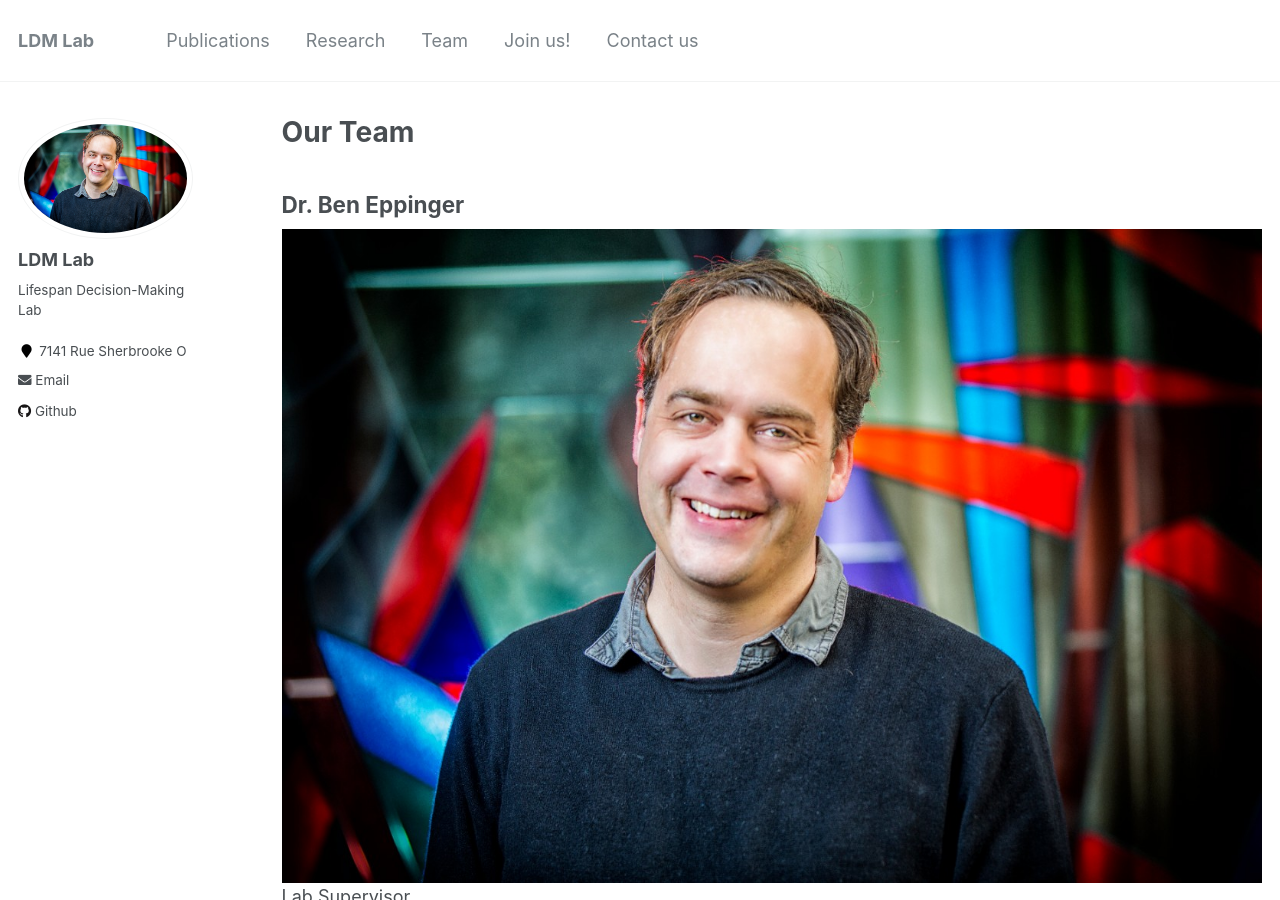
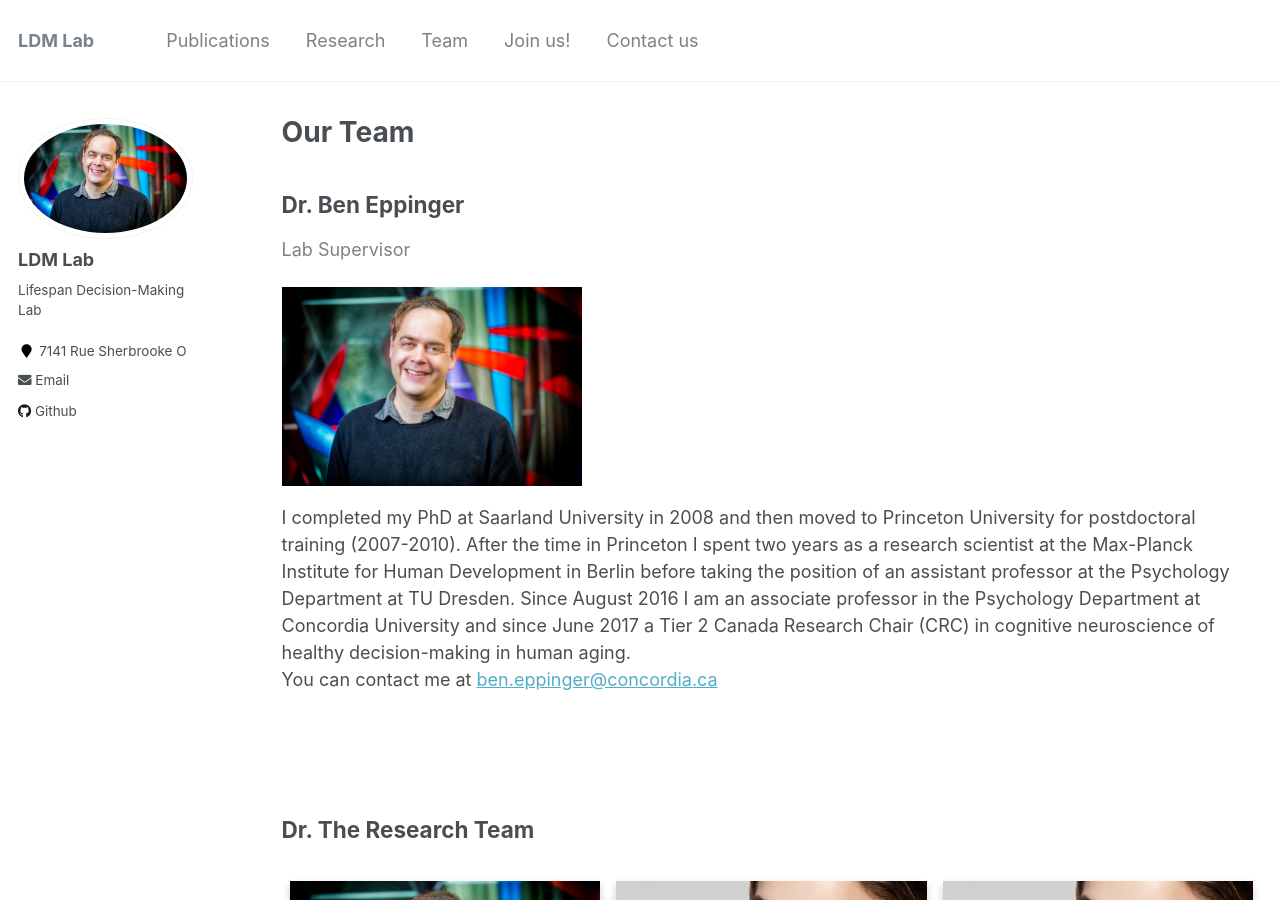
Before and after one commit to seandamiandevine/LDMLab.github.io, a Jekyll site: the page built from _pages/team.html, in a window 1280 px wide and 900 px high. Built offline with Jekyll 4.4.1, drawn with Linux system fonts in a browser that asks for light colours.

Commit message:
Update team.html

```diff
--- a/_pages/team.html
+++ b/_pages/team.html
@@ -68,8 +68,8 @@ html {
 <body>
 
 <h2>Dr. Ben Eppinger</h2>
-  <img src = "/images/ben.jpeg" alt="Ben" style="width:100%>
-  <p class="title">Lab Supervisor</p>
+    <p class="title">Lab Supervisor</p>
+  <img src = "/images/ben.jpeg" alt="Ben" height="300" width ="300">
         <p>I completed my PhD at Saarland University in 2008 and then moved to Princeton University for postdoctoral training (2007-2010).
           After the time in Princeton I spent two years as a research scientist at the Max-Planck Institute for Human Development in Berlin
           before taking the position of an assistant professor at the Psychology Department at TU Dresden.
```
